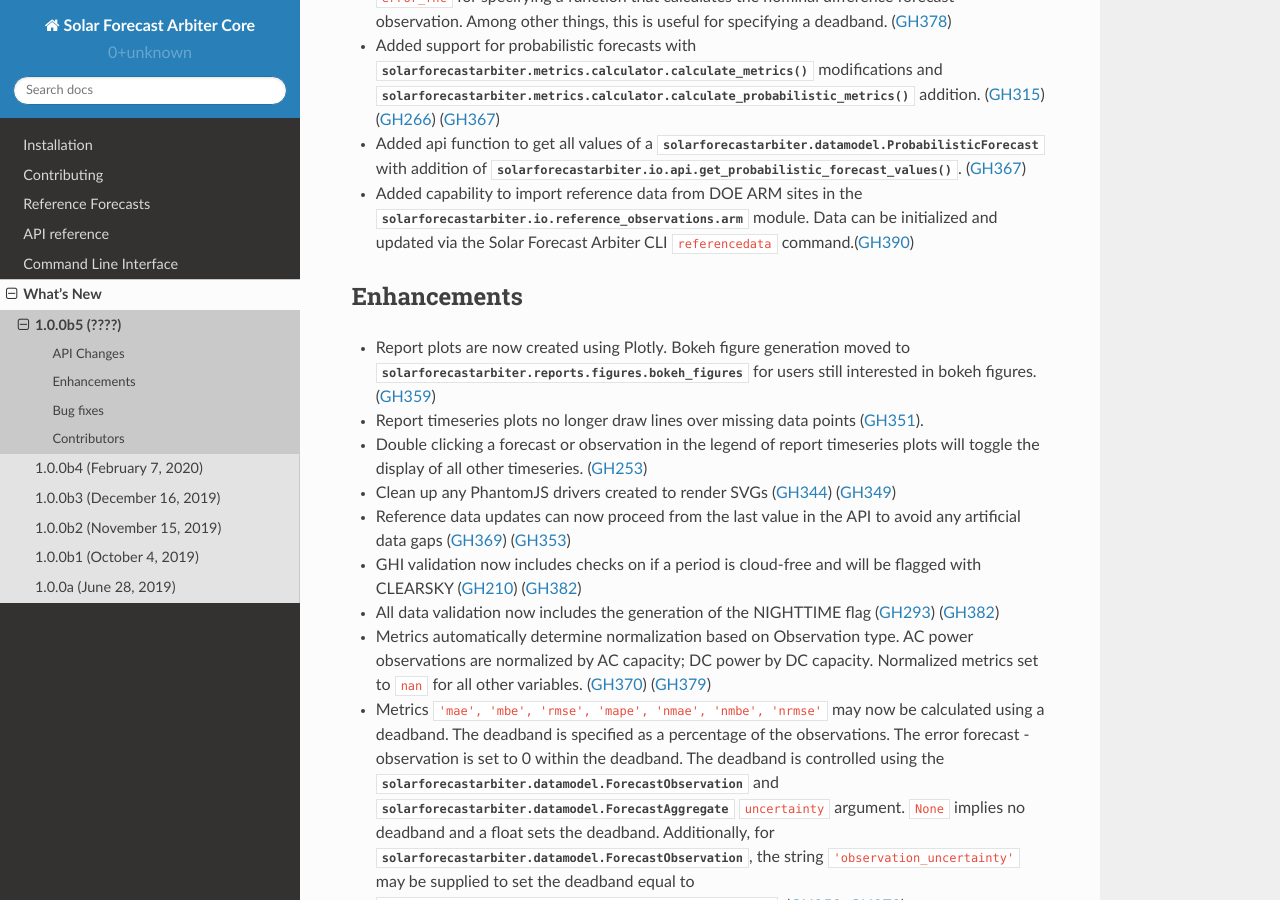
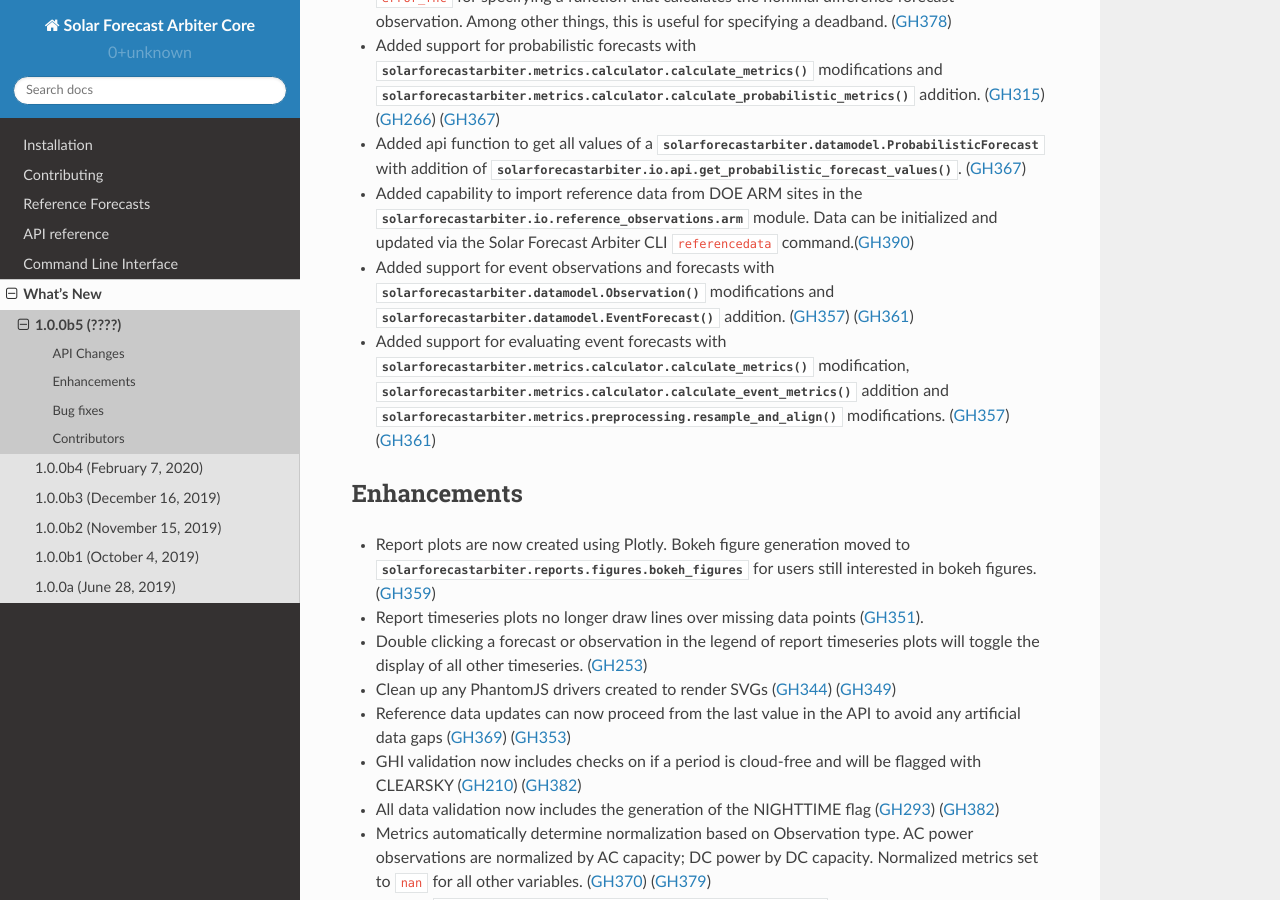
Before and after one commit to SolarArbiter/solarforecastarbiter-core, a Sphinx documentation site: the page built from docs/source/whatsnew/1.0.0b5.rst, in a window 1280 px wide and 900 px high, scrolled down 946 px. Built offline with Sphinx 7.4.7 and the Read the Docs theme 2.0.0, drawn with Linux system fonts in a browser that asks for light colours.

Commit message:
docs/whatsnew: add API changes related to event obs/fx
Add notes about API changes related to event observations and forecasts.

```diff
--- a/docs/source/whatsnew/1.0.0b5.rst
+++ b/docs/source/whatsnew/1.0.0b5.rst
@@ -51,6 +51,14 @@ API Changes
   :py:mod:`solarforecastarbiter.io.reference_observations.arm` module. Data can
   be initialized and updated via the Solar Forecast Arbiter CLI
   ``referencedata`` command.(:pull:`390`)
+* Added support for event observations and forecasts with
+  :py:func:`solarforecastarbiter.datamodel.Observation` modifications and
+  :py:func:`solarforecastarbiter.datamodel.EventForecast` addition. (:issue:`357`) (:pull:`361`)
+* Added support for evaluating event forecasts with
+  :py:func:`solarforecastarbiter.metrics.calculator.calculate_metrics` modification,
+  :py:func:`solarforecastarbiter.metrics.calculator.calculate_event_metrics` addition and
+  :py:func:`solarforecastarbiter.metrics.preprocessing.resample_and_align` modifications. (:issue:`357`) (:pull:`361`)
+
 
 Enhancements
 ~~~~~~~~~~~~
```
